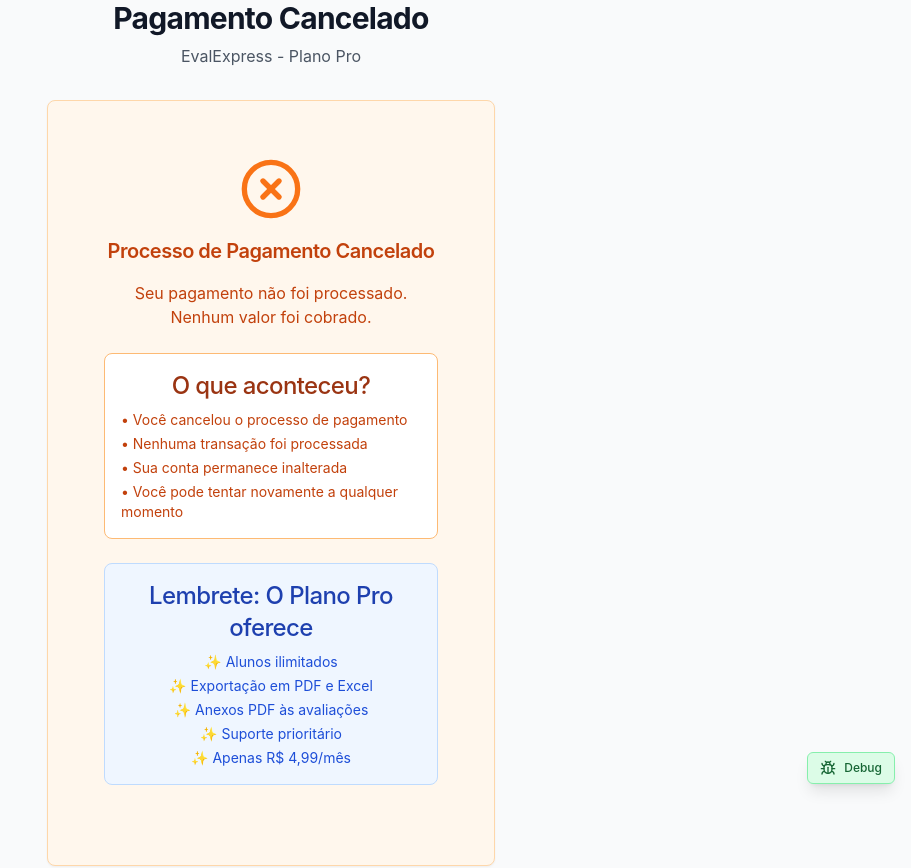
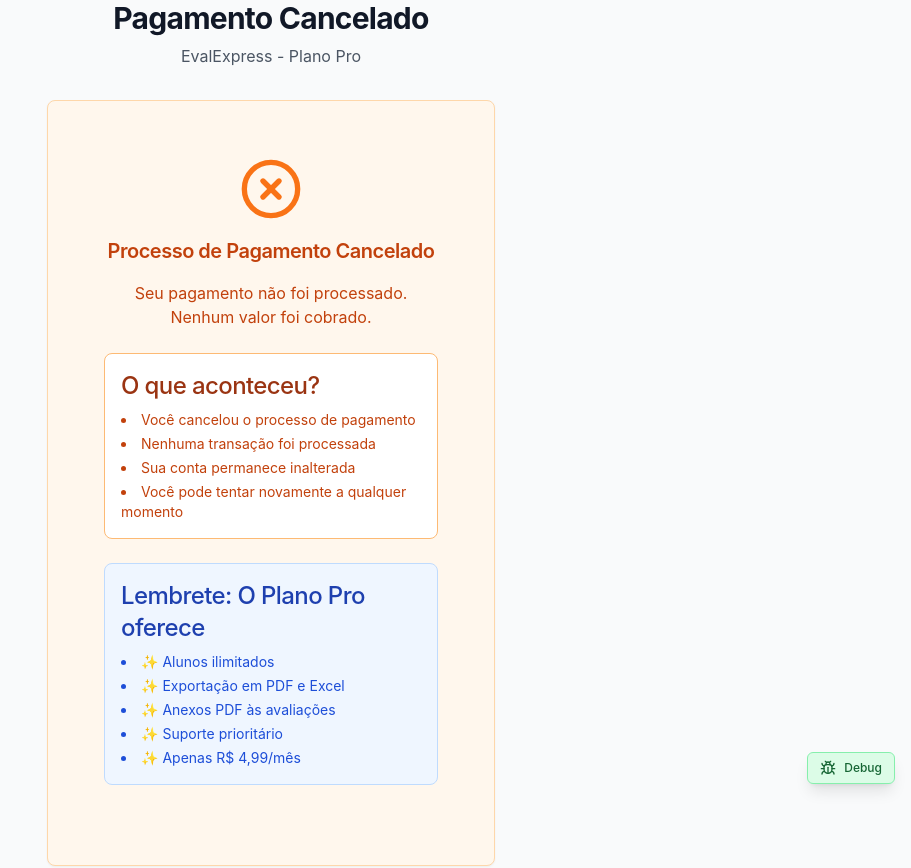
Before and after one commit to Will652-bot/eval-express-app, a React (Vite) app: page /payment-cancel in a window 1280 px wide. Shown: the top 868 px of the page, without its empty margins (369-1280 px from the left). Built offline with nearby package versions, Linux system fonts and the light colour scheme; no server answers; the database is empty.

Commit message:
Update PaymentCancelPage.tsx

```diff
--- a/src/pages/PaymentCancelPage.tsx
+++ b/src/pages/PaymentCancelPage.tsx
@@ -1,3 +1,5 @@
+// src/pages/PaymentCancelPage.tsx
+
 import React from 'react';
 import { Link } from 'react-router-dom';
 import { XCircle, ArrowLeft, CreditCard, Home, HelpCircle } from 'lucide-react';
@@ -8,6 +10,7 @@
   return (
     <div className="min-h-screen bg-gray-50 flex items-center justify-center px-4 sm:px-6 lg:px-8">
       <div className="max-w-md w-full space-y-8">
+
         {/* Header */}
         <div className="text-center">
           <h1 className="text-3xl font-bold text-gray-900 mb-2">
@@ -21,36 +24,33 @@
         {/* Main Card */}
         <Card className="bg-orange-50 border-orange-200 p-8">
           <div className="text-center">
-            {/* Cancellation Icon */}
             <XCircle className="h-16 w-16 text-orange-500 mx-auto mb-4" />
-
             <h2 className="text-xl font-semibold text-orange-700 mb-4">
               Processo de Pagamento Cancelado
             </h2>
-
             <p className="text-base text-orange-700 mb-6">
               Seu pagamento não foi processado. Nenhum valor foi cobrado.
             </p>
 
-            {/* Additional Information */}
-            <div className="bg-white rounded-lg p-4 mb-6 border border-orange-300">
+            {/* Additional Info */}
+            <div className="bg-white rounded-lg p-4 mb-6 border border-orange-300 text-left">
               <h3 className="font-medium text-orange-800 mb-2">
                 O que aconteceu?
               </h3>
-              <ul className="text-sm text-orange-700 space-y-1 text-left">
-                <li>• Você cancelou o processo de pagamento</li>
-                <li>• Nenhuma transação foi processada</li>
-                <li>• Sua conta permanece inalterada</li>
-                <li>• Você pode tentar novamente a qualquer momento</li>
+              <ul className="text-sm text-orange-700 list-disc list-inside space-y-1">
+                <li>Você cancelou o processo de pagamento</li>
+                <li>Nenhuma transação foi processada</li>
+                <li>Sua conta permanece inalterada</li>
+                <li>Você pode tentar novamente a qualquer momento</li>
               </ul>
             </div>
 
-            {/* Pro Plan Benefits Reminder */}
-            <div className="bg-blue-50 rounded-lg p-4 mb-6 border border-blue-200">
+            {/* Reminder */}
+            <div className="bg-blue-50 rounded-lg p-4 mb-6 border border-blue-200 text-left">
               <h3 className="font-medium text-blue-800 mb-2">
                 Lembrete: O Plano Pro oferece
               </h3>
-              <ul className="text-sm text-blue-700 space-y-1">
+              <ul className="text-sm text-blue-700 list-disc list-inside space-y-1">
                 <li>✨ Alunos ilimitados</li>
                 <li>✨ Exportação em PDF e Excel</li>
                 <li>✨ Anexos PDF às avaliações</li>
@@ -63,35 +63,32 @@
 
         {/* Action Buttons */}
         <div className="space-y-3">
-          {/* Primary Button - Return to plans */}
           <Link
             to="/plans"
-            className="w-full flex items-center justify-center px-6 py-3 border border-transparent text-base font-medium rounded-md text-white bg-primary-600 hover:bg-primary-700 transition-colors duration-200 shadow-md hover:shadow-lg"
+            className="w-full flex items-center justify-center px-6 py-3 border border-transparent text-base font-medium rounded-md text-white bg-primary-600 hover:bg-primary-700 transition"
           >
             <CreditCard className="h-5 w-5 mr-2" />
             Voltar aos Planos
           </Link>
 
-          {/* Secondary Button - Return to home */}
           <Link
             to="/"
-            className="w-full flex items-center justify-center px-6 py-3 border border-gray-300 text-base font-medium rounded-md text-gray-700 bg-white hover:bg-gray-50 transition-colors duration-200"
+            className="w-full flex items-center justify-center px-6 py-3 border border-gray-300 text-base font-medium rounded-md text-gray-700 bg-white hover:bg-gray-50 transition"
           >
             <Home className="h-5 w-5 mr-2" />
             Ir para o Início
           </Link>
 
-          {/* Tertiary Button - Dashboard */}
           <Link
             to="/dashboard"
-            className="w-full flex items-center justify-center px-6 py-3 border border-gray-300 text-base font-medium rounded-md text-gray-700 bg-white hover:bg-gray-50 transition-colors duration-200"
+            className="w-full flex items-center justify-center px-6 py-3 border border-gray-300 text-base font-medium rounded-md text-gray-700 bg-white hover:bg-gray-50 transition"
           >
             <ArrowLeft className="h-5 w-5 mr-2" />
             Continuar com o plano gratuito
           </Link>
         </div>
 
-        {/* Help Section */}
+        {/* Help */}
         <Card className="bg-gray-100 p-4">
           <div className="flex items-center justify-center text-gray-600 mb-2">
             <HelpCircle className="h-5 w-5 mr-2" />
@@ -108,13 +105,13 @@
           </div>
         </Card>
 
-        {/* Security Information */}
+        {/* Stripe Security Note */}
         <div className="text-center text-xs text-gray-500 bg-gray-100 p-3 rounded">
           <p className="mb-1">🔒 Pagamentos seguros via Stripe</p>
           <p>Suas informações de pagamento são protegidas e nunca armazenadas em nossos servidores.</p>
         </div>
 
-        {/* Debug info in development */}
+        {/* Debug (only dev) */}
         {process.env.NODE_ENV === 'development' && (
           <div className="text-xs text-gray-400 bg-gray-100 p-2 rounded">
             <p>Debug Info:</p>
```
